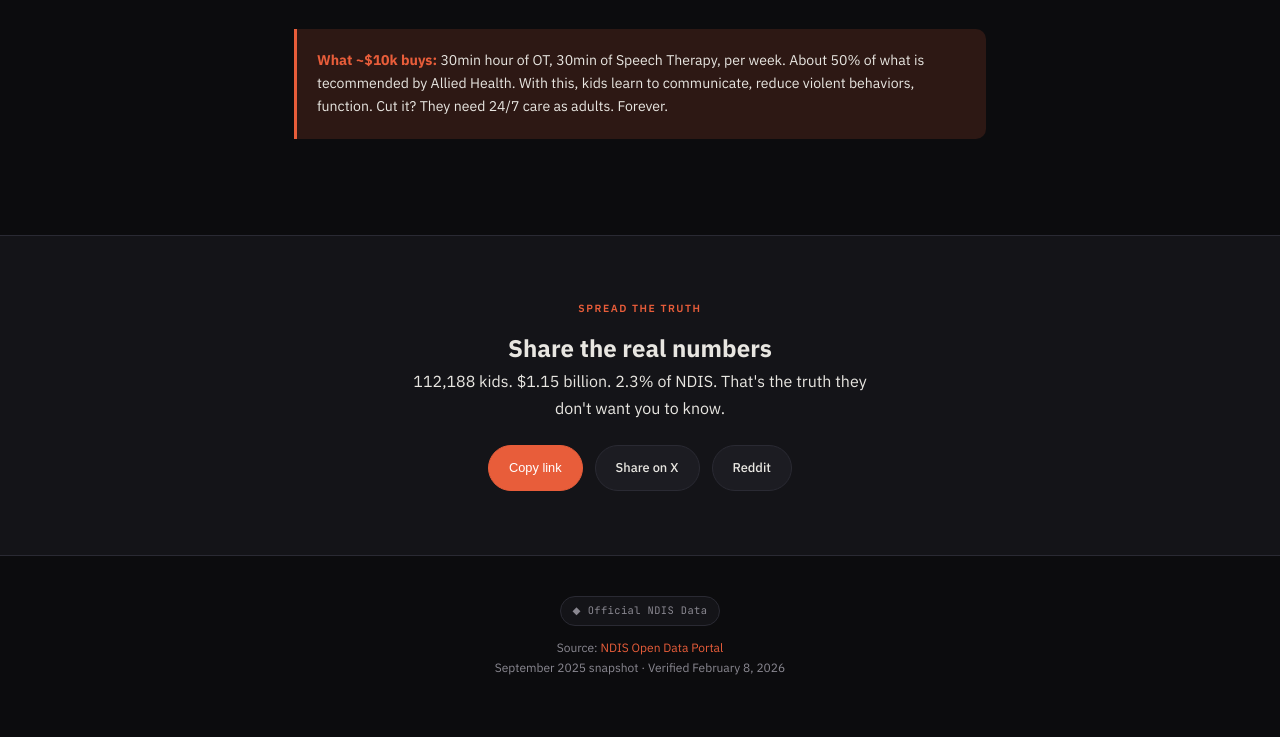
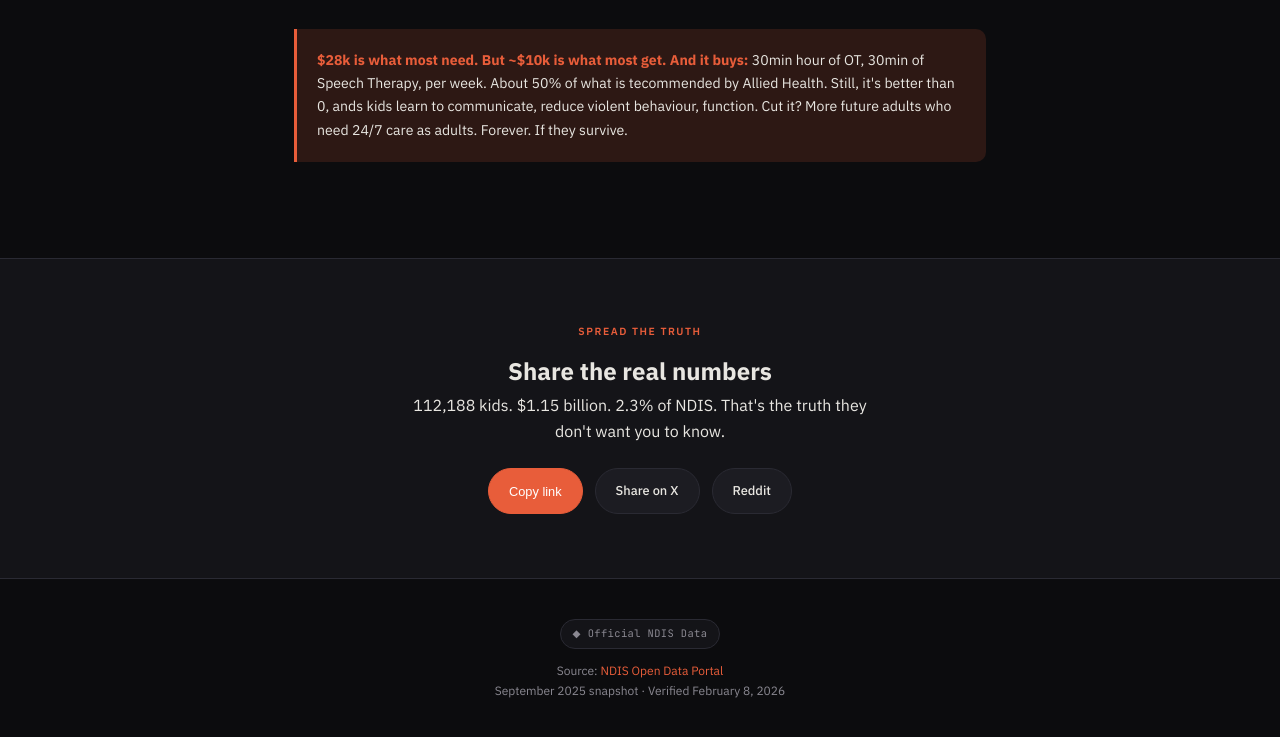
Before and after one commit to accidentallycorrect/chaoticgoodstats, a plain HTML site: page index.html in a window 1280 px wide. Shown: the part 5237-5974 px from the top of the page. Drawn offline with Linux system fonts and the light colour scheme.

Commit message:
Update text regarding funding and therapy services

```diff
--- a/index.html
+++ b/index.html
@@ -819,7 +819,7 @@ margin: 0 auto;
   </div>
 
   <div class="callout reveal">
-    <strong>What ~$10k buys:</strong> 30min hour of OT, 30min of Speech Therapy, per week. About 50% of what is tecommended by Allied Health. With this, kids learn to communicate, reduce violent behaviors, function. Cut it? They need 24/7 care as adults. Forever.
+    <strong>$28k is what most need. But ~$10k is what most get. And it buys:</strong> 30min hour of OT, 30min of Speech Therapy, per week. About 50% of what is tecommended by Allied Health. Still, it's better than 0, ands kids learn to communicate, reduce violent behaviour, function. Cut it? More future adults who need 24/7 care as adults. Forever. If they survive.
   </div>
 </section>
 
```
